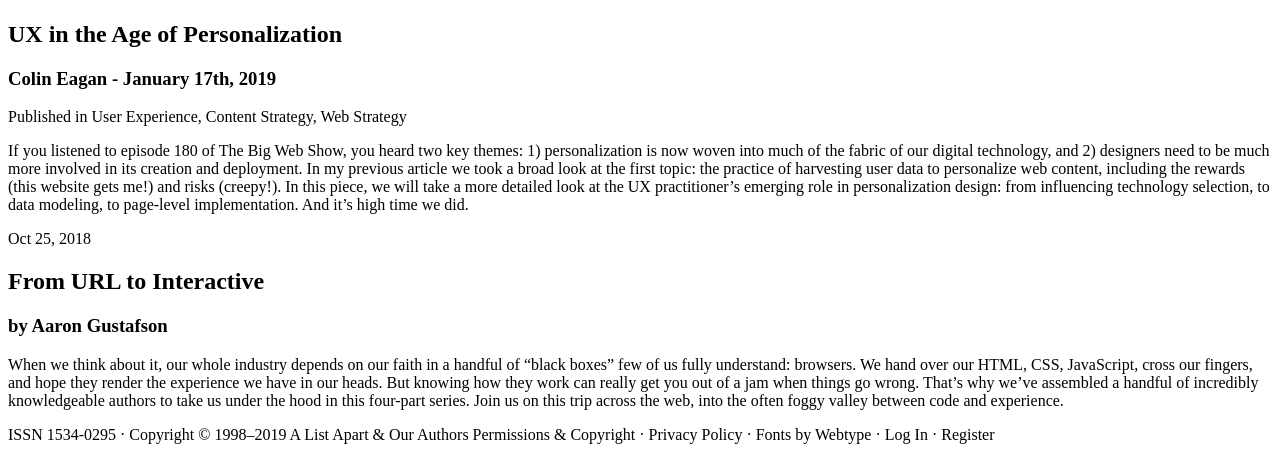
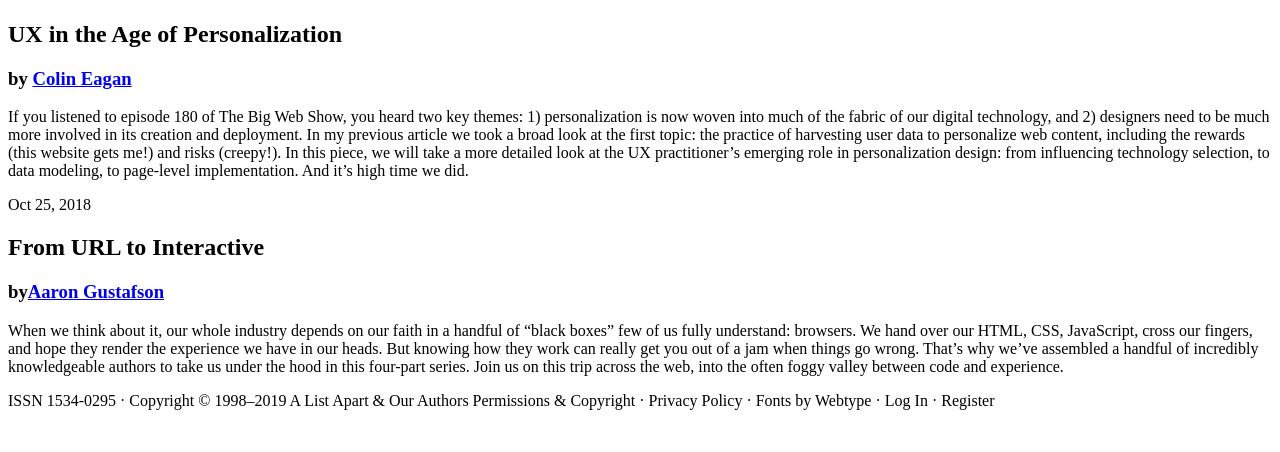
Before and after one commit to vikil94/html-layout, a plain HTML site: page index.html in a window 1280 px wide. Shown: the part 383-835 px from the top of the page. After the commit the page ends 801 px from the top, so only its background shows below. Drawn offline with Linux system fonts and the light colour scheme.

Commit message:
added articles and anchors

```diff
--- a/index.html
+++ b/index.html
@@ -9,14 +9,16 @@
     <h1>A List Apart</h1>
       <img src="https://alistapart.com/d/_made/d/ux-in-age-of-personalization_960_457_81.jpg">
     <h2>UX in the Age of Personalization</h2>
-        <h3>Colin Eagan - January 17th, 2019</h3>
-          <p>Published in User Experience, Content Strategy, Web Strategy</p>
+        <h3>by <a href="https://alistapart.com/author/colineagan">Colin Eagan</a></h3>
+      <artile>
           <p>If you listened to episode 180 of The Big Web Show, you heard two key themes: 1) personalization is now woven into much of the fabric of our digital technology, and 2) designers need to be much more involved in its creation and deployment. In my previous article we took a broad look at the first topic: the practice of harvesting user data to personalize web content, including the rewards (this website gets me!) and risks (creepy!). In this piece, we will take a more detailed look at the UX practitioner’s emerging role in personalization design: from influencing technology selection, to data modeling, to page-level implementation. And it’s high time we did.</p>
           <p>Oct 25, 2018</p>
+      </article>
     <h2>From URL to Interactive</h2>
-      <h3>by Aaron Gustafson</h3>
+      <h3>by<a href="https://alistapart.com/author/agustafson">Aaron Gustafson</a></h3>
+      <article>
         <p>When we think about it, our whole industry depends on our faith in a handful of “black boxes” few of us fully understand: browsers. We hand over our HTML, CSS, JavaScript, cross our fingers, and hope they render the experience we have in our heads. But knowing how they work can really get you out of a jam when things go wrong. That’s why we’ve assembled a handful of incredibly knowledgeable authors to take us under the hood in this four-part series. Join us on this trip across the web, into the often foggy valley between code and experience.</p>
-
+      </article>
   <footer>ISSN 1534-0295 · Copyright © 1998–2019 A List Apart & Our Authors
 Permissions & Copyright ·	Privacy Policy · Fonts by Webtype · Log In · Register
   </footer>
```
